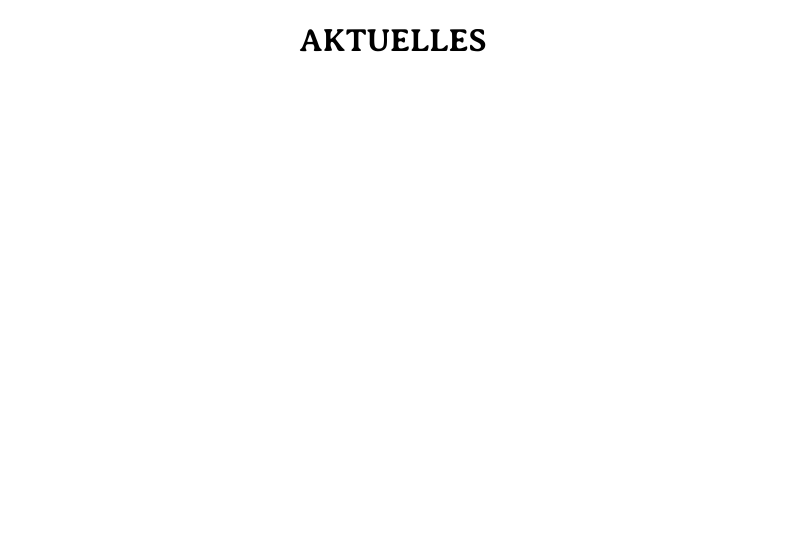
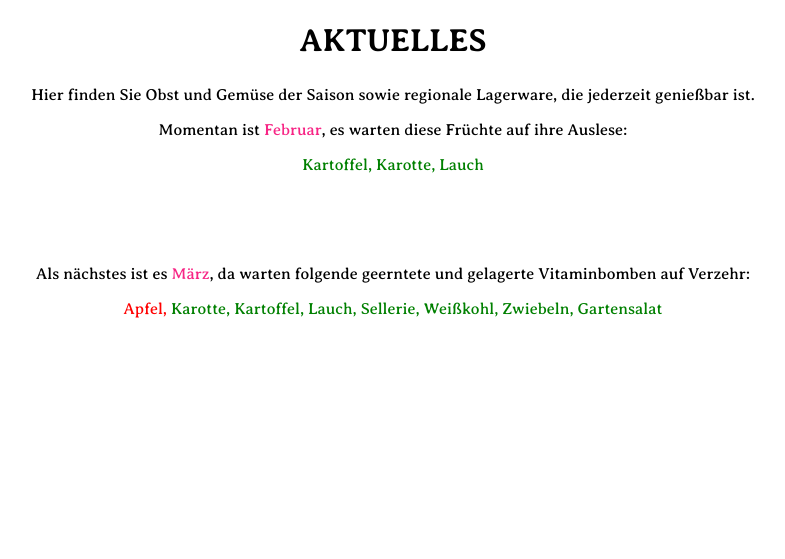
Before and after one commit to Diafreak/FrFrFrFr, a PHP site: page /index.php?a=current in a window 1280 px wide. Shown: the part 64-623 px from the top of the page, without its empty margins (247-1032 px from the left). Run offline with PHP 8.4, Linux system fonts and the light colour scheme.

Commit message:
hässliches "aktuelles"

```diff
--- a/assets/styles/style.css
+++ b/assets/styles/style.css
@@ -431,6 +431,36 @@ img.addtocartpicture
 
 /*
 =================================================================
+========================= Aktuelles =============================
+=================================================================
+*/
+.aktuelles .saison
+{
+    margin-top: 2vw;
+}
+
+.aktuelles .upcoming
+{
+    margin-top: 7vw;
+}
+.aktuelles p
+{
+    text-align: center;
+}
+.aktuelles span
+{
+    color: #f72585;
+}
+span.obst
+{
+    color: red;
+}
+span.gemüse
+{
+    color: green;
+}
+/*
+=================================================================
 ================ Remove arrows from number-inputs ===============
 =================================================================
 */
--- a/views/pages/current.php
+++ b/views/pages/current.php
@@ -1 +1,17 @@
-<h1><?=$test?></h1>
+<div class="aktuelles">
+    <h1><?=$test?></h1>
+
+    <div class="saison">
+        <p>Hier finden Sie Obst und Gemüse der Saison sowie regionale Lagerware, die jederzeit genießbar ist.</p>
+        <p>Momentan ist <span>Februar</span>, es warten diese Früchte auf ihre Auslese:</p>
+
+        <p><span class="gemüse">Kartoffel, Karotte, Lauch</span></p>
+    </div>
+
+
+    <div class="upcoming">
+        <p>Als nächstes ist es <span>März</span>, da warten folgende geerntete und gelagerte Vitaminbomben auf Verzehr:</p>
+
+        <p><span class="obst">Apfel, </span><span class="gemüse">Karotte, Kartoffel, Lauch, Sellerie, Weißkohl, Zwiebeln, Gartensalat</span></p>
+    </div>
+</div>
```
